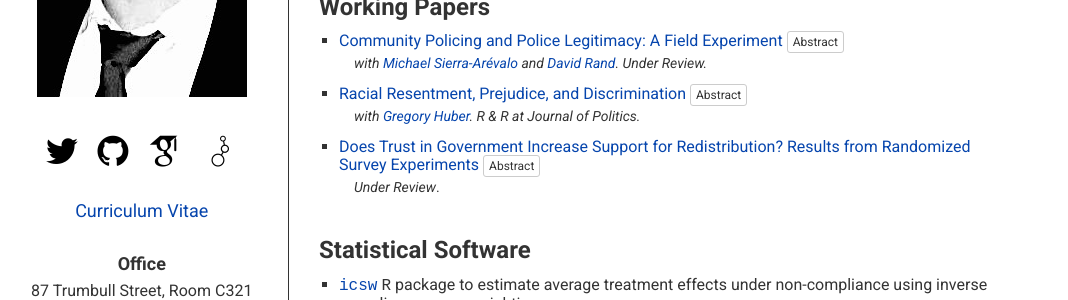
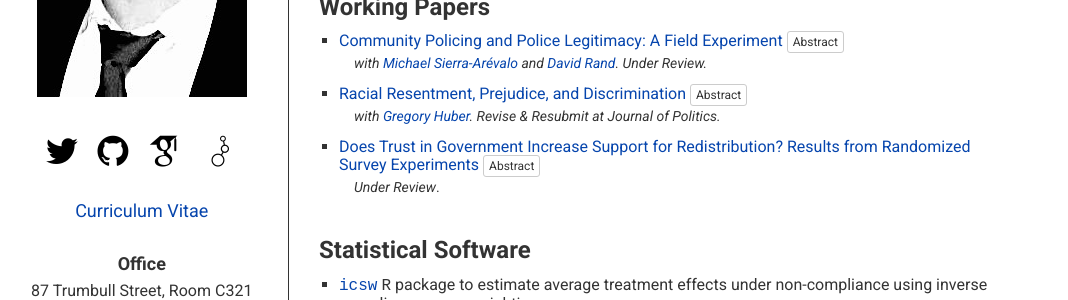
Before and after one commit to kylepeyton/kylepeyton.github.io, a Jekyll site: the page index.html, which Jekyll copies as it is, in a window 1280 px wide. Shown: the part 306-606 px from the top of the page, without its empty margins (157-1225 px from the left). Built offline with Jekyll 4.4.1, drawn with Linux system fonts in a browser that asks for light colours; some web fonts are replaced.

Commit message:
Update index.html

```diff
--- a/index.html
+++ b/index.html
@@ -114,7 +114,7 @@
 					<a href="http://bit.ly/32INJFL" onclick="ga('send', 'event', 'paper', 'Peyton2018RacialBias');">Racial Resentment, Prejudice, and Discrimination</a>
 					<button type="button" class="btn btn-default btn-xs" data-toggle="collapse" data-target="#Peyton2018RacialBias_abstract" aria-expanded="false" aria-controls="#Peyton2018RacialBias_abstract">Abstract</button>
 				</h4>
-				<div class="paperinfo"><span class="coauthors">with <a href="https://huber.research.yale.edu">Gregory Huber</a>. R & R at Journal of Politics.</span></div>
+				<div class="paperinfo"><span class="coauthors">with <a href="https://huber.research.yale.edu">Gregory Huber</a>. Revise & Resubmit at Journal of Politics.</span></div>
 				<div class="paperinfo"></div>
 				<div class="collapsecontainer"><div class="collapse" id="Peyton2018RacialBias_abstract"><div class="well well-sm abstract">Political scientists often measure anti-black prejudice using racial resentment, which blends anti-black animus with traditional moral values. Explicit prejudice, an “overt” attitude based in beliefs about group- level inferiority of blacks, is used less frequently. We use two experiments to investigate how these attitudes predict anti-black discrimination and evaluations of the fairness of intergroup inequality. Study 1 used the Ultimatum Game (UG) to obtain a behavioral measure of racial discrimination and found white responders engaged in costly discrimination against black proposers. Explicit prejudice explained which whites discriminated whereas racial resentment did not. In Study 2, white third-party observers evaluated intergroup interactions in the UG. Explicit prejudice explained racially biased evaluations of the fairness of offers by blacks to whites, but racial resentment did not. These results show resentment and prejudice are not synonymous and that explicit prejudice has clear behavioral implications.</div></div></div>
 			</li>
```
